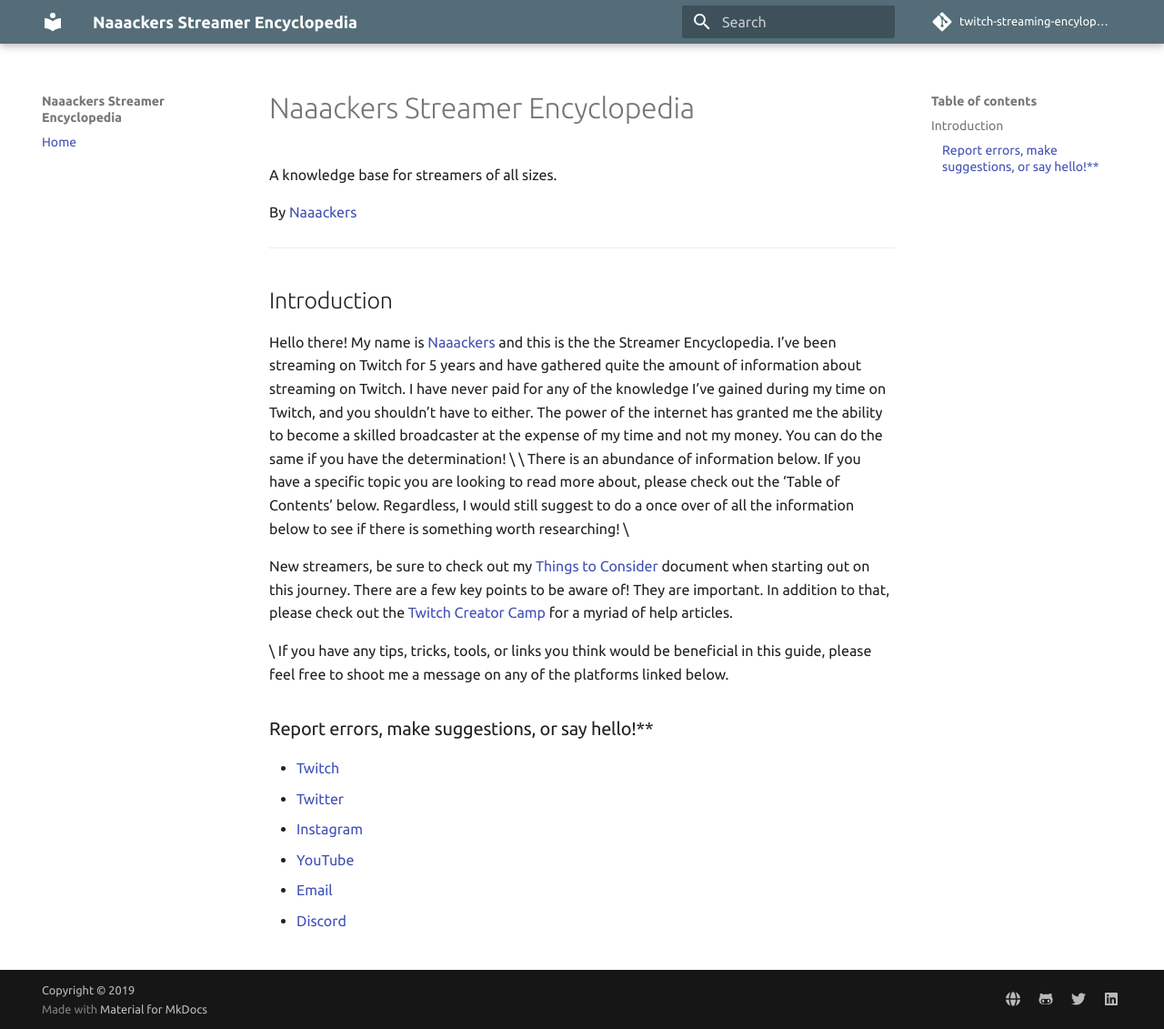
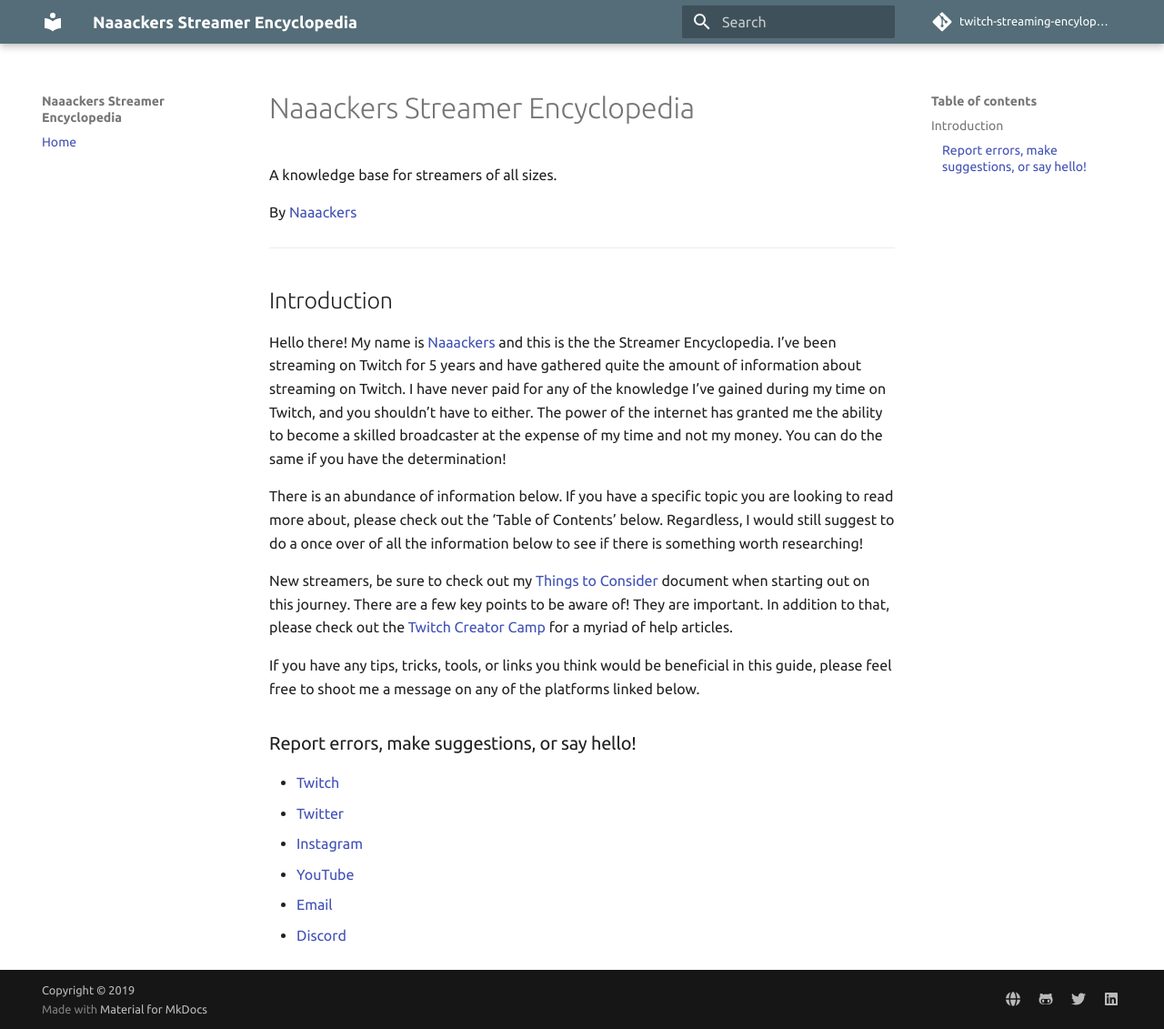
Before and after one commit to twitch-streaming-encylopedia/naaackers-streamer-encyclopedia, an MkDocs documentation site: the page built from docs/index.md, in a window 1280 px wide and 1131 px high. Shown: the whole window at 91% size. Built offline with MkDocs 1.6.1 and Material for MkDocs 9.7.7, drawn with Linux system fonts in a browser that asks for light colours; comment, search, counter and statistics services are not loaded.

Commit message:
fix some formatting

```diff
--- a/docs/index.md
+++ b/docs/index.md
@@ -8,17 +8,17 @@ By [Naaackers](https://twitter.com/naaackers)
 
 ## Introduction
 
-Hello there! My name is [Naaackers](https://twitter.com/naaackers) and this is the the Streamer Encyclopedia. I’ve been streaming on Twitch for 5 years and have gathered quite the amount of information about streaming on Twitch. I have never paid for any of the knowledge I’ve gained during my time on Twitch, and you shouldn’t have to either. The power of the internet has granted me the ability to become a skilled broadcaster at the expense of my time and not my money. You can do the same if you have the determination! \
- \
-There is an abundance of information below. If you have a specific topic you are looking to read more about, please check out the ‘Table of Contents’ below. Regardless, I would still suggest to do a once over of all the information below to see if there is something worth researching!  \
+Hello there! My name is [Naaackers](https://twitter.com/naaackers) and this is the the Streamer Encyclopedia. I’ve been streaming on Twitch for 5 years and have gathered quite the amount of information about streaming on Twitch. I have never paid for any of the knowledge I’ve gained during my time on Twitch, and you shouldn’t have to either. The power of the internet has granted me the ability to become a skilled broadcaster at the expense of my time and not my money. You can do the same if you have the determination!
+
+There is an abundance of information below. If you have a specific topic you are looking to read more about, please check out the ‘Table of Contents’ below. Regardless, I would still suggest to do a once over of all the information below to see if there is something worth researching!
 
 
 New streamers, be sure to check out my [Things to Consider](https://docs.google.com/document/d/19VJT4Ul9RJXpaIaVl0tC1dBElewhsv2XJ8PmjXgx_HA/edit?usp=sharing) document when starting out on this journey. There are a few key points to be aware of! They are important. In addition to that, please check out the [Twitch Creator Camp](https://www.twitch.tv/creatorcamp/en/?tt_medium=owned_onsite_twitch&tt_content=creator_camp_creators_all_all_Blog&ttid=225e6547a6) for a myriad of help articles.
 
- \
+
 If you have any tips, tricks, tools, or links you think would be beneficial in this guide, please feel free to shoot me a message on any of the platforms linked below.
 
-### Report errors, make suggestions, or say hello!**
+### Report errors, make suggestions, or say hello!
 
 * [Twitch](https://www.twitch.tv/naaackers)
 * [Twitter](https://twitter.com/naaackers)
```
